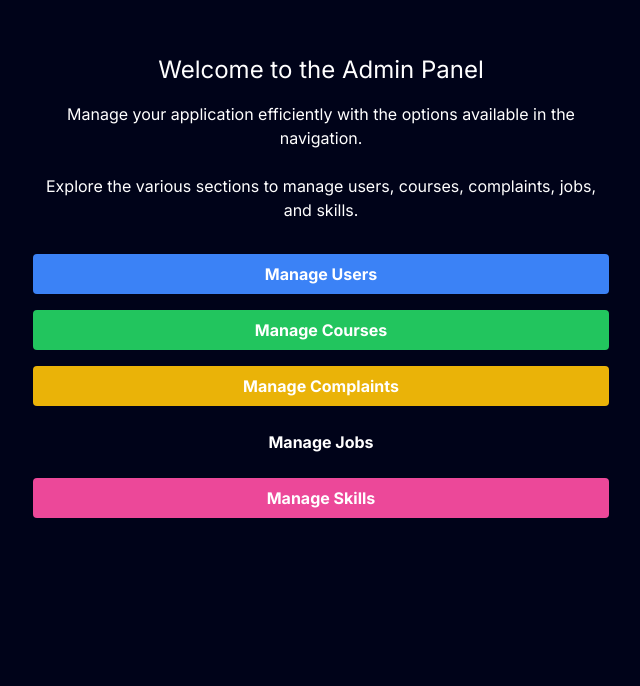
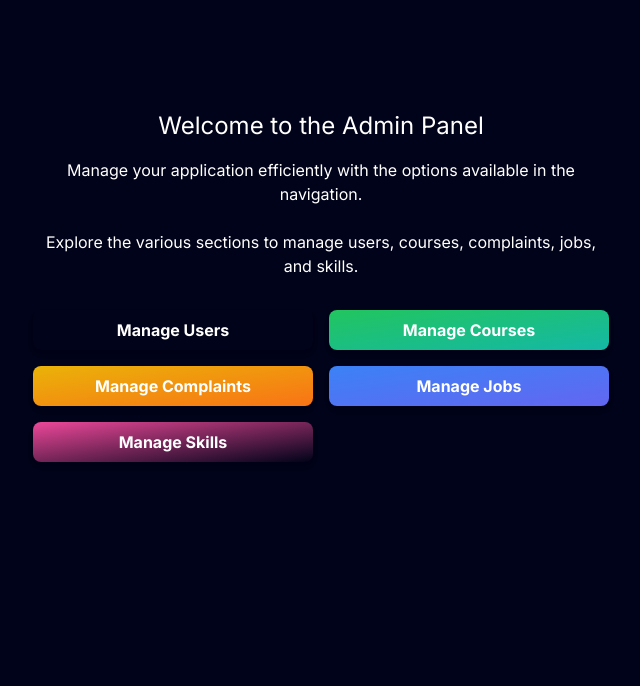
Before and after one commit to Al-Midan/AlMidan-Frontend, a Next.js app: page /admin in a window 1280 px wide. Shown: the part 114-800 px from the top of the page, without its empty margins (319-959 px from the left). Built offline with nearby package versions, Linux system fonts and the light colour scheme.

Commit message:
Admin Home Page Ui Enhanced

```diff
--- a/src/app/(page)/admin/components/Admin.tsx
+++ b/src/app/(page)/admin/components/Admin.tsx
@@ -1,4 +1,4 @@
-"use client"
+"use client";
 import { useRouter } from "next/navigation";
 
 const Admin = () => {
@@ -21,33 +21,33 @@ const Admin = () => {
             Explore the various sections to manage users, courses, complaints,
             jobs, and skills.
           </p>
-          <div className="flex flex-col space-y-4 mt-8">
+          <div className="grid grid-cols-2 gap-4 mt-8">
             <button
-              className="bg-blue-500 hover:bg-blue-600 text-white font-bold py-2 px-4 rounded"
+              className="bg-gradient-to-br from-purple-500 to-pink-500 text-white font-bold py-2 px-4 rounded-lg shadow-md"
               onClick={() => handleButtonClick("/admin/User-Management")}
             >
               Manage Users
             </button>
             <button
-              className="bg-green-500 hover:bg-green-600 text-white font-bold py-2 px-4 rounded"
+              className="bg-gradient-to-br from-green-500 to-teal-500 text-white font-bold py-2 px-4 rounded-lg shadow-md"
               onClick={() => handleButtonClick("/admin/Course-Management")}
             >
               Manage Courses
             </button>
             <button
-              className="bg-yellow-500 hover:bg-yellow-600 text-white font-bold py-2 px-4 rounded"
+              className="bg-gradient-to-br from-yellow-500 to-orange-500 text-white font-bold py-2 px-4 rounded-lg shadow-md"
               onClick={() => handleButtonClick("/admin/Complaint-Management")}
             >
               Manage Complaints
             </button>
             <button
-              className="bg-purple-500 hover:bg-purple-600 text-white font-bold py-2 px-4 rounded"
+              className="bg-gradient-to-br from-blue-500 to-indigo-500 text-white font-bold py-2 px-4 rounded-lg shadow-md"
               onClick={() => handleButtonClick("/admin/Job-Management")}
             >
               Manage Jobs
             </button>
             <button
-              className="bg-pink-500 hover:bg-pink-600 text-white font-bold py-2 px-4 rounded"
+              className="bg-gradient-to-br from-pink-500 to-purple-500 text-white font-bold py-2 px-4 rounded-lg shadow-md"
               onClick={() => handleButtonClick("/admin/Skill-Management")}
             >
               Manage Skills
```
